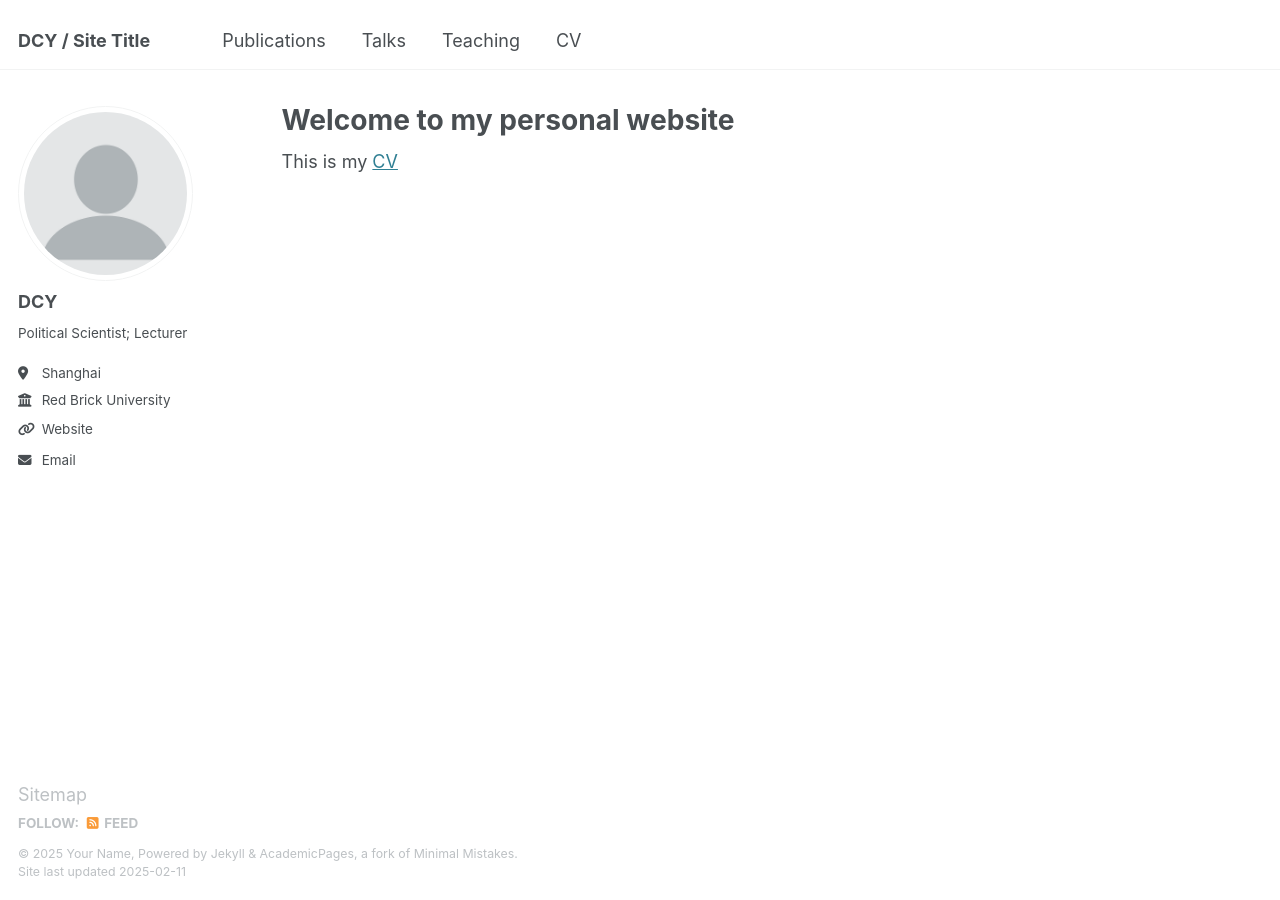
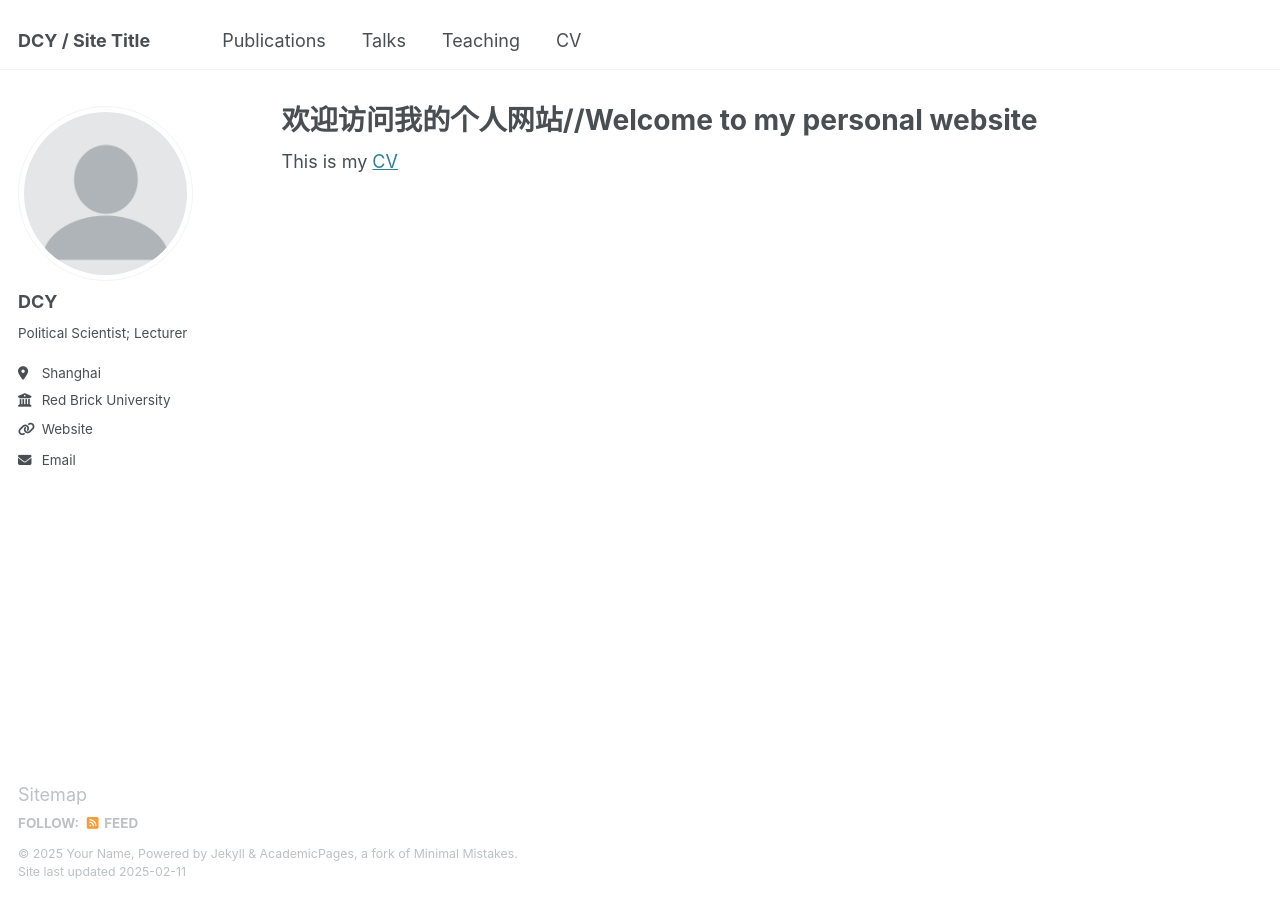
Before and after one commit to DCYeo/dcyeo.github.io, a Jekyll site: the page built from _pages/about.md, in a window 1280 px wide. Built offline with Jekyll 4.4.1, drawn with Linux system fonts in a browser that asks for light colours.

Commit message:
Update about.md

```diff
--- a/_pages/about.md
+++ b/_pages/about.md
@@ -1,6 +1,6 @@
 ---
 permalink: /
-title: "Welcome to my personal website"
+title: "欢迎访问我的个人网站//Welcome to my personal website"
 author_profile: true
 redirect_from:
   - /about/
```
